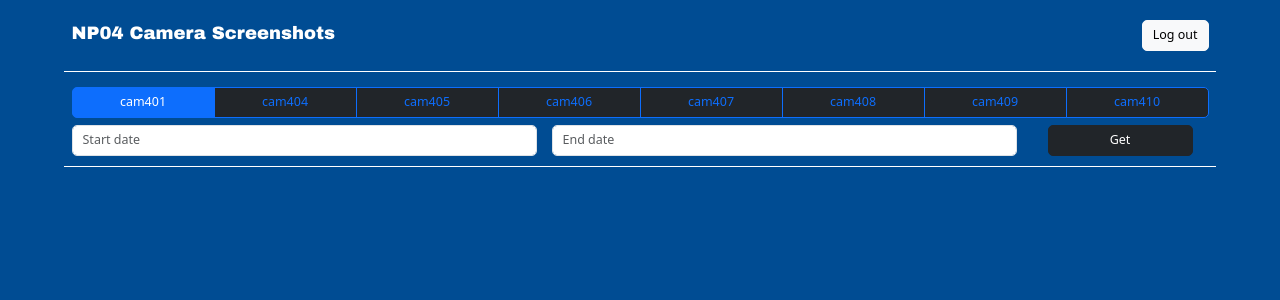
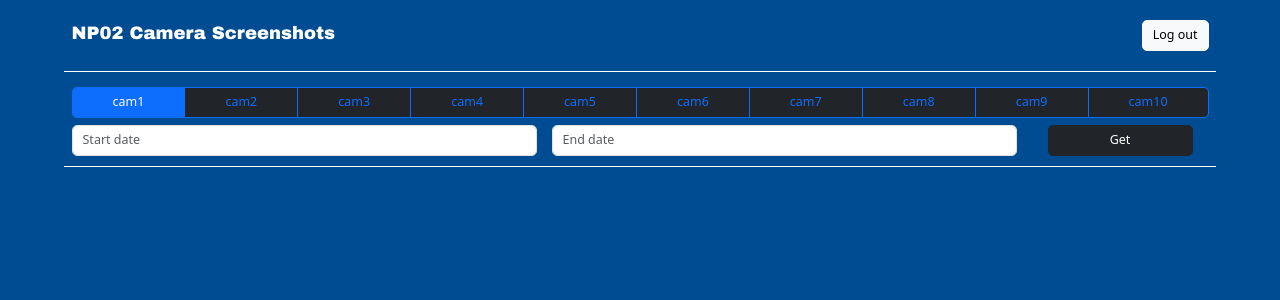
Before and after one commit to AshotVH/records, a Flask app: page / in a window 1280 px wide. Shown: the top 300 px of the page. Run offline with Flask 3, Linux system fonts and the light colour scheme; the visitor is signed in with stand-in values (Sample User, id 1); some libraries are stand-ins or nearby versions.

Commit message:
changed to np02

```diff
--- a/main.py
+++ b/main.py
@@ -43,14 +43,14 @@ def index():
     else:
         return redirect(url_for('login'))
 
-@app.route('/np04_get_files_list/<cam_name>/<start_date>/<end_date>')
-def np04_get_files_list(cam_name, start_date, end_date):
-    response = requests.get(f"{API_ADDRESS}/np04_get_files_list/{cam_name}/{start_date}/{end_date}")
+@app.route('/np02_get_files_list/<cam_name>/<start_date>/<end_date>')
+def np02_get_files_list(cam_name, start_date, end_date):
+    response = requests.get(f"{API_ADDRESS}/np02_get_files_list/{cam_name}/{start_date}/{end_date}")
     return response.json()
 
-@app.route('/np04_get_file/<file_path>')
-def np04_get_file(file_path):
-    response = requests.get(f"{API_ADDRESS}/np04_get_file/{file_path}")
+@app.route('/np02_get_file/<file_path>')
+def np02_get_file(file_path):
+    response = requests.get(f"{API_ADDRESS}/np02_get_file/{file_path}")
     if response.status_code == 200:
         file_content = response.content
         encoded_content = base64.b64encode(file_content)
--- a/static/js/script.js
+++ b/static/js/script.js
@@ -111,7 +111,7 @@ function constructTreeData(arrayOfFileNames) {
   return treeData;
 }
 document.addEventListener("DOMContentLoaded", () => {
-  let cam_name = "np04_cam401";
+  let cam_name = "np02_cam1";
   $(".btn-check").on("change", function (event) {
     cam_name = event.target.id;
   });
@@ -143,7 +143,7 @@ document.addEventListener("DOMContentLoaded", () => {
       );
 
 
-      fetch(`/np04_get_files_list/${cam_name}/${startDate}/${endDate}`)
+      fetch(`/np02_get_files_list/${cam_name}/${startDate}/${endDate}`)
         .then((response) => {
           if (!response.ok) {
             throw new Error(`HTTP error! status: ${response.status}`);
@@ -167,7 +167,7 @@ document.addEventListener("DOMContentLoaded", () => {
               fileNamelocalToUTC(event.target.textContent) +
               ".jpeg";
 
-            fetch(`/np04_get_file/${buttonFileName}`)
+            fetch(`/np02_get_file/${buttonFileName}`)
               .then((response) => response.text())
               .then((data) => {
                 const element = document.getElementById("screenshot");
--- a/templates/index.html
+++ b/templates/index.html
@@ -58,12 +58,12 @@
       sizes="16x16"
       href="{{url_for('static', filename='img/favicon-16x16.png')}}"
     />
-    <title>NP04 Camera Screenshots</title>
+    <title>NP02 Camera Screenshots</title>
   </head>
   <body>
     <header class="container page_header">
       <div class="row justify-content-between">
-        <div class="col page-title">NP04 Camera Screenshots</div>
+        <div class="col page-title">NP02 Camera Screenshots</div>
         {% if session.logged_in %}
         <div class="col-4 d-flex justify-content-end">
           <div class="cameras__logout_btn">
@@ -82,29 +82,35 @@
       <div class="row">
         <div class="col pt-2 pb-2 d-grid gap-2">
           <div class="btn-group" role="group" aria-label="Basic radio toggle button group">
-            <input type="radio" class="btn-check" name="btnradio" id="np04_cam401" autocomplete="off" checked>
-            <label class="btn btn-lg btn-outline-primary btn-dark " for="np04_cam401">cam401</label>
+            <input type="radio" class="btn-check" name="btnradio" id="np02_cam1" autocomplete="off" checked>
+            <label class="btn btn-lg btn-outline-primary btn-dark " for="np02_cam1">cam1</label>
 
-            <input type="radio" class="btn-check" name="btnradio" id="np04_cam404" autocomplete="off">
-            <label class="btn btn-lg btn-outline-primary btn-dark" for="np04_cam404">cam404</label>
+            <input type="radio" class="btn-check" name="btnradio" id="np02_cam2" autocomplete="off">
+            <label class="btn btn-lg btn-outline-primary btn-dark" for="np02_cam2">cam2</label>
 
-            <input type="radio" class="btn-check" name="btnradio" id="np04_cam405" autocomplete="off">
-            <label class="btn btn-lg btn-outline-primary btn-dark" for="np04_cam405">cam405</label>
+            <input type="radio" class="btn-check" name="btnradio" id="np02_cam3" autocomplete="off">
+            <label class="btn btn-lg btn-outline-primary btn-dark" for="np02_cam3">cam3</label>
 
-            <input type="radio" class="btn-check" name="btnradio" id="np04_cam406" autocomplete="off">
-            <label class="btn btn-lg btn-outline-primary btn-dark" for="np04_cam406">cam406</label>
+            <input type="radio" class="btn-check" name="btnradio" id="np02_cam4" autocomplete="off">
+            <label class="btn btn-lg btn-outline-primary btn-dark" for="np02_cam4">cam4</label>
 
-            <input type="radio" class="btn-check" name="btnradio" id="np04_cam407" autocomplete="off">
-            <label class="btn btn-lg btn-outline-primary btn-dark" for="np04_cam407">cam407</label>
+            <input type="radio" class="btn-check" name="btnradio" id="np02_cam5" autocomplete="off">
+            <label class="btn btn-lg btn-outline-primary btn-dark" for="np02_cam5">cam5</label>
 
-            <input type="radio" class="btn-check" name="btnradio" id="np04_cam408" autocomplete="off">
-            <label class="btn btn-lg btn-outline-primary btn-dark" for="np04_cam408">cam408</label>
+            <input type="radio" class="btn-check" name="btnradio" id="np02_cam6" autocomplete="off">
+            <label class="btn btn-lg btn-outline-primary btn-dark" for="np02_cam6">cam6</label>
 
-            <input type="radio" class="btn-check" name="btnradio" id="np04_cam409" autocomplete="off">
-            <label class="btn btn-lg btn-outline-primary btn-dark" for="np04_cam409">cam409</label>
+            <input type="radio" class="btn-check" name="btnradio" id="np02_cam7" autocomplete="off">
+            <label class="btn btn-lg btn-outline-primary btn-dark" for="np02_cam7">cam7</label>
 
-            <input type="radio" class="btn-check" name="btnradio" id="np04_cam410" autocomplete="off">
-            <label class="btn btn-lg btn-outline-primary btn-dark" for="np04_cam410">cam410</label>
+            <input type="radio" class="btn-check" name="btnradio" id="np02_cam8" autocomplete="off">
+            <label class="btn btn-lg btn-outline-primary btn-dark" for="np02_cam8">cam8</label>
+
+            <input type="radio" class="btn-check" name="btnradio" id="np02_cam9" autocomplete="off">
+            <label class="btn btn-lg btn-outline-primary btn-dark" for="np02_cam9">cam9</label>
+
+            <input type="radio" class="btn-check" name="btnradio" id="np02_cam10" autocomplete="off">
+            <label class="btn btn-lg btn-outline-primary btn-dark" for="np02_cam10">cam10</label>
           </div>
         </div>
       </div>
```
